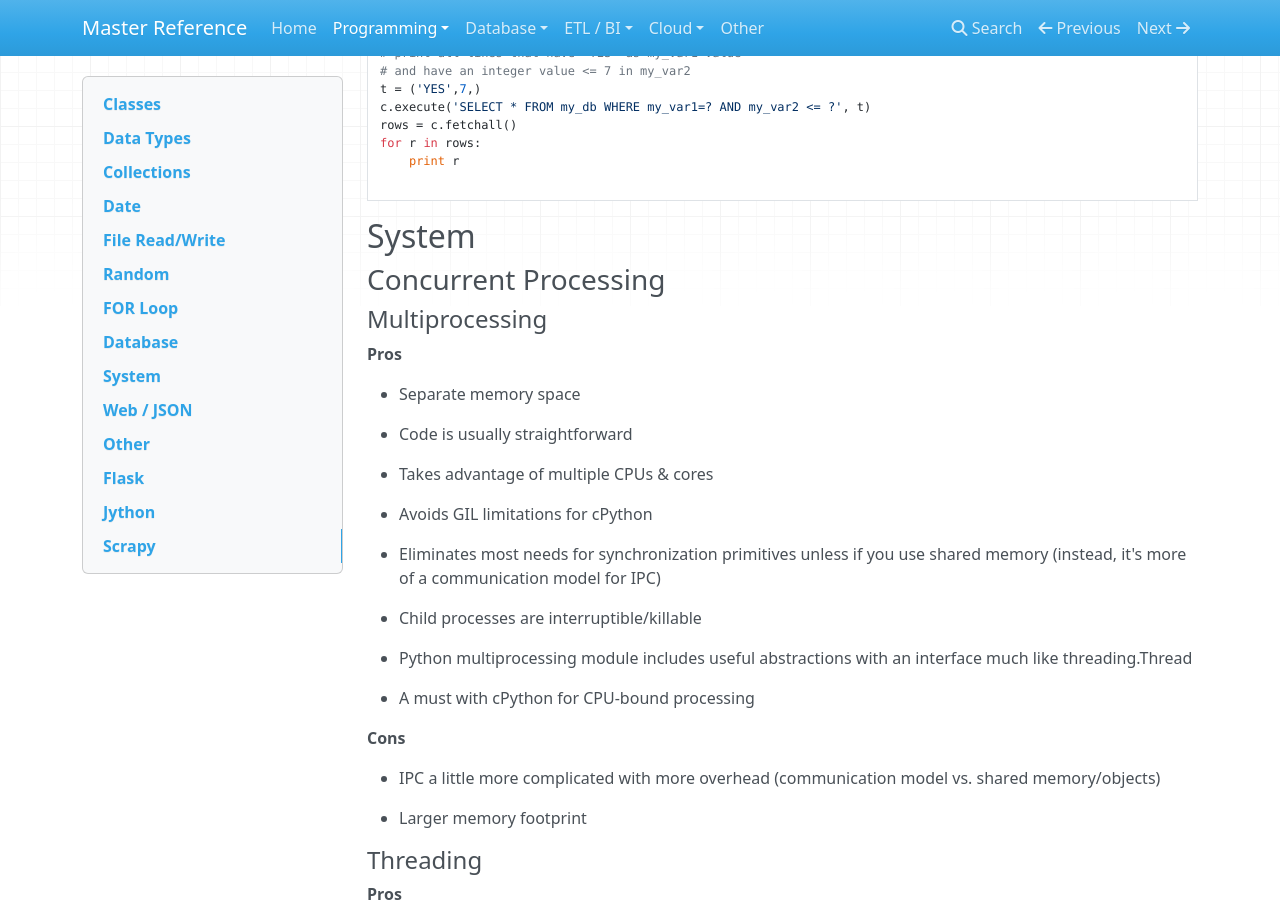
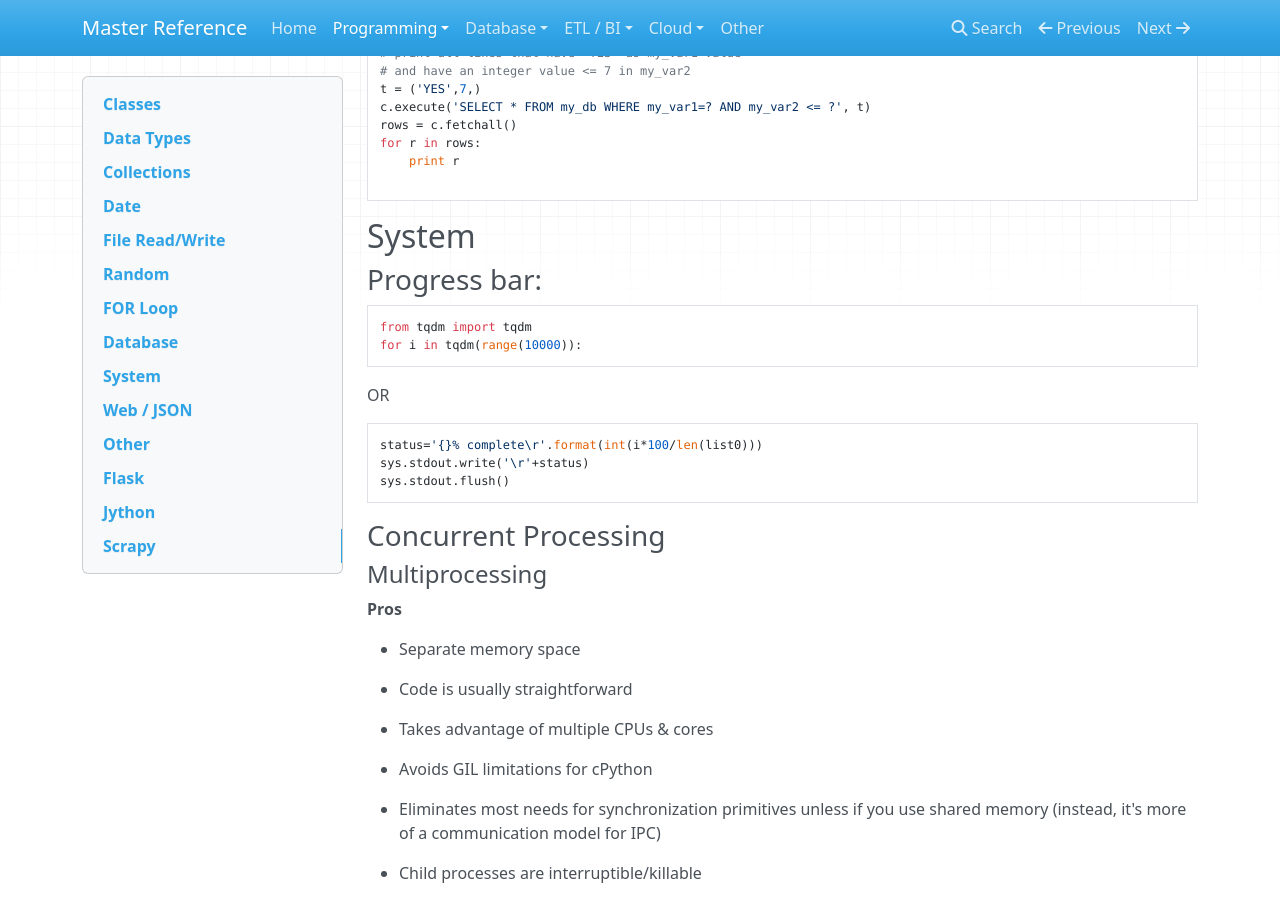
Before and after one commit to flarco/ref-docs, an MkDocs documentation site: the page built from docs/programming/python.md, in a window 1280 px wide and 900 px high, scrolled down 23509 px. Built offline with MkDocs 1.6.1, drawn with Linux system fonts in a browser that asks for light colours; nearby versions of some CDN libraries; old or Windows-style settings are respelled for this version of MkDocs.

Commit message:
Progress bar section

````diff
--- a/docs/programming/python.md
+++ b/docs/programming/python.md
@@ -1276,6 +1276,21 @@ for r in rows:
 System
 ------
 
+### Progress bar:
+```python
+from tqdm import tqdm
+for i in tqdm(range(10000)):
+```
+
+OR
+
+```python
+status='{}% complete\r'.format(int(i*100/len(list0)))
+sys.stdout.write('\r'+status)
+sys.stdout.flush()
+```
+
+
 ### Concurrent Processing
 
 #### Multiprocessing
````
